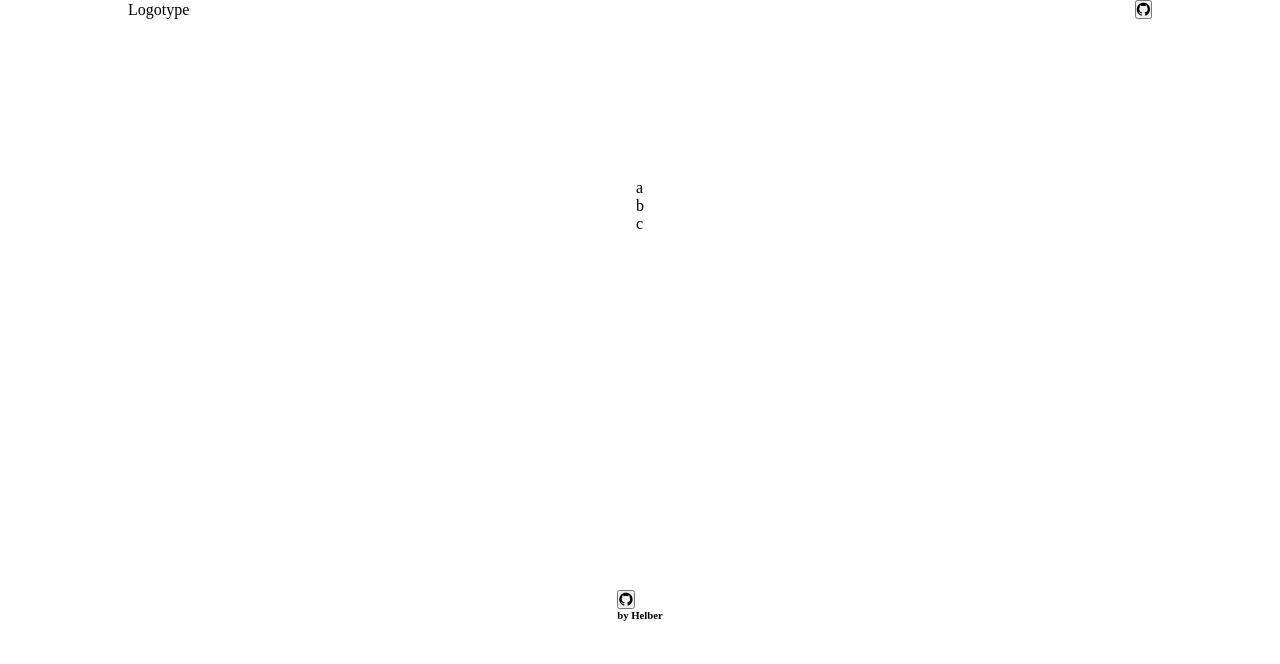
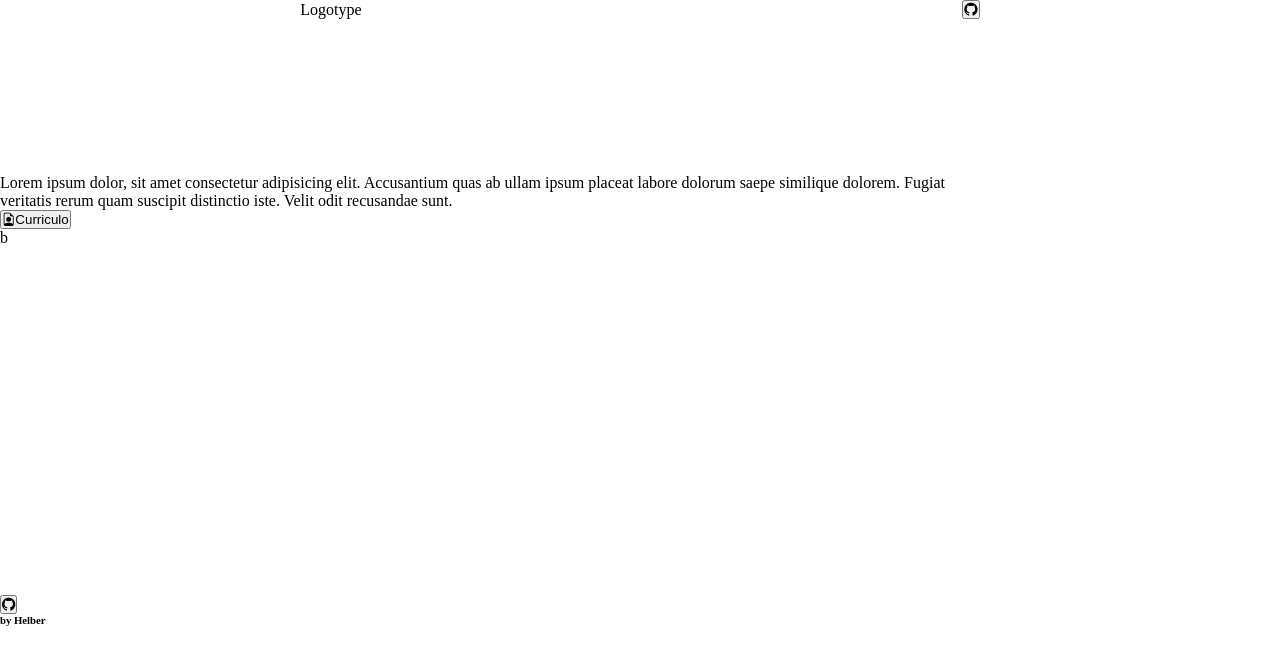
Before and after one commit to Heldeim/myPage, a plain HTML site: page index.html in a window 1280 px wide. Drawn offline with nearby package versions, Linux system fonts and the light colour scheme.

Commit message:
Ver. 0.0.1

```diff
--- a/assets/css/style.css
+++ b/assets/css/style.css
@@ -13,13 +13,23 @@ body {
     height: 100vh;
 }
 
+header, main, footer {
+    width: 100vw;
+}
+
 header {
     top: 0;
     position: fixed;
 
     display: flex;
-    justify-content: space-between;
+    justify-content: space-around;
+    align-items: center;
+}
+
+.profile {
+    display: flex;
+    justify-content: space-around;
     align-items: center;
 
-    width: 80vw;
+    max-width: 1000px;
 }
--- a/index.html
+++ b/index.html
@@ -19,9 +19,21 @@
         </div>
     </header>
     <main>
-        <section class="profile">a</section>
-        <section class="project">b</section>
-        <section class="playlist">c</section>
+        <section class="profile">
+            <img class="profileImage" src="" alt="">
+            <div class="profileAbout">
+                <div class="aboutText">Lorem ipsum dolor, sit amet consectetur adipisicing elit. Accusantium quas ab
+                    ullam ipsum placeat labore dolorum saepe similique dolorem. Fugiat veritatis rerum quam suscipit
+                    distinctio iste. Velit odit recusandae sunt.</div>
+                <button class="btnCurriculum"><i class="bi bi-file-earmark-person"></i>Curriculo</button>
+            </div>
+        </section>
+        <section class="stats">b</section>
+        <section class="libary">
+            <div class="libaryConainer"></div>
+            <div class="libaryConainer"></div>
+            <div class="libaryConainer"></div>
+        </section>
     </main>
     <footer>
         <div class="social">
```
